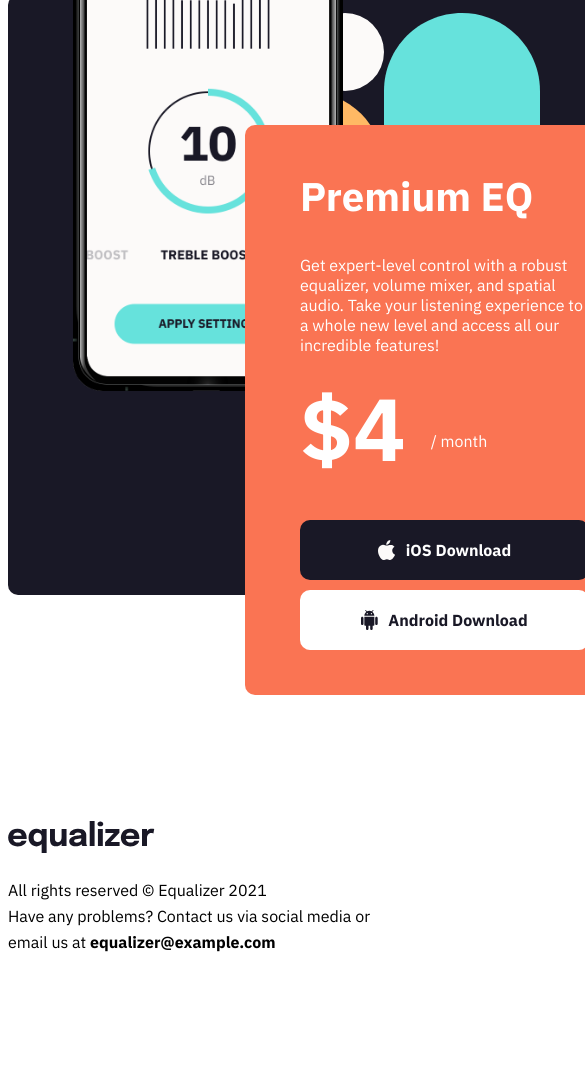
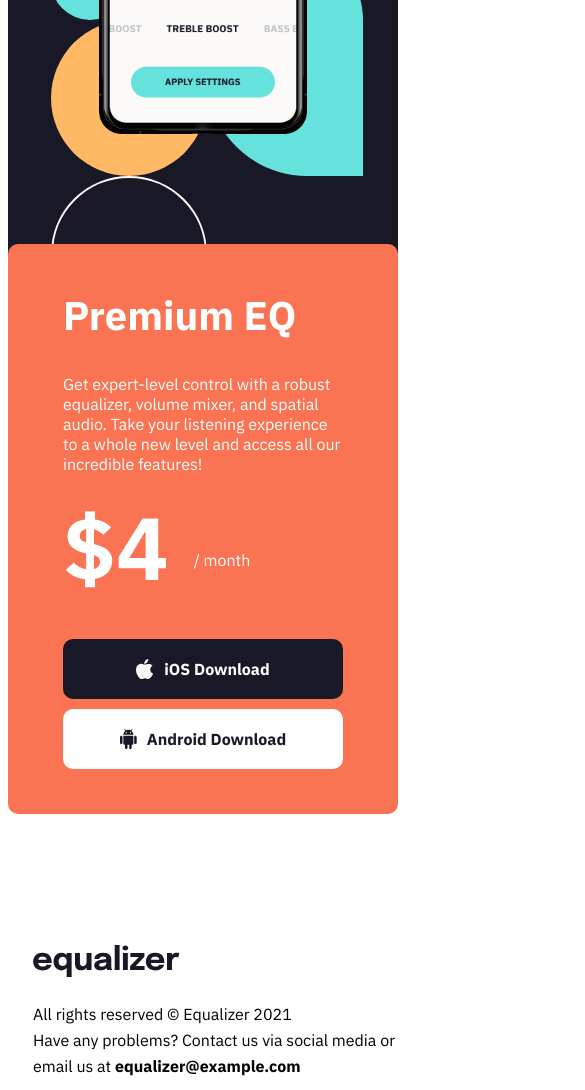
Before and after one commit to dj51234/equalizer-landing-page, a plain HTML site: page index.html in a window 390 px wide. Shown: the part 876-1966 px from the top of the page, 585 px wide, since content can reach past the window. Before the commit the page ends 1905 px from the top, so only its background shows below. Drawn offline with Linux system fonts and the light colour scheme.

Commit message:
finished mobile layout

```diff
--- a/main.css
+++ b/main.css
@@ -242,3 +242,61 @@ main {
     margin-top: 20px;
   }
 }
+
+@media (max-width: 800px) {
+  .design-element {
+    display: none;
+  }
+}
+
+@media (max-width: 750px) {
+  .wrapper,
+  .main-wrap,
+  .footer-wrap {
+    width: 100%;
+  }
+
+  .wrapper {
+    padding: 100px 25px 200px;
+  }
+
+  .wrapper h1 {
+    font-size: 40px;
+    line-height: 40px;
+  }
+
+  .promo-card {
+    right: 0;
+    bottom: -350px;
+    width: auto;
+    max-width: 100%;
+  }
+
+  .design-element-2 {
+    left: 51%;
+    top: 0;
+    transform: translateX(-50%);
+  }
+
+  .phone {
+    width: 208px;
+    left: 50%;
+    top: -160px;
+    transform: translateX(-50%);
+  }
+
+  .phone img {
+    width: 208px;
+    height: 430px;
+  }
+
+  footer {
+    padding-top: 280px;
+  }
+
+  .footer-wrap {
+    flex-direction: column;
+    align-items: flex-start;
+    padding: 25px;
+  }
+}
```
Also changed, not shown: 1 other file.
